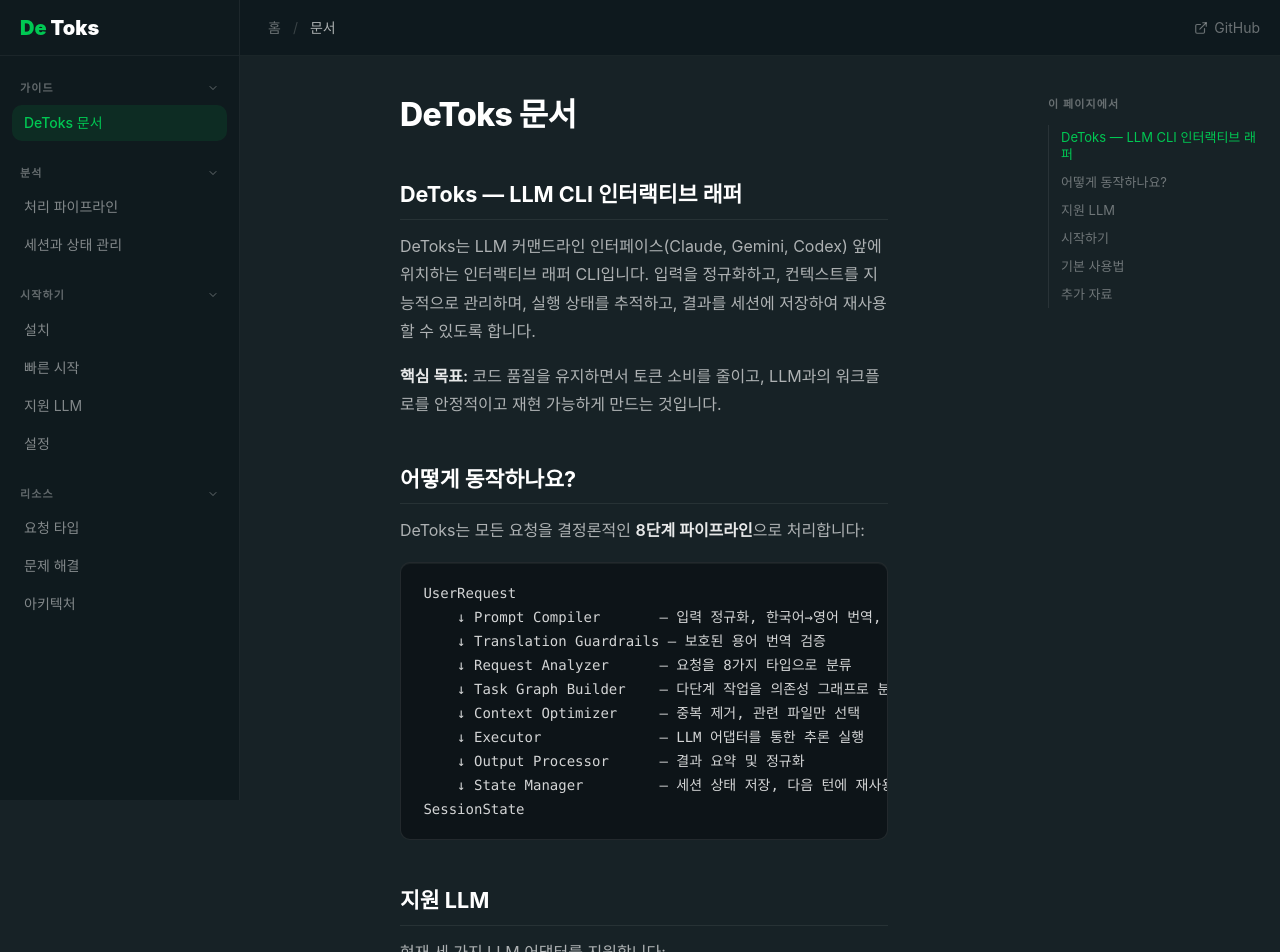
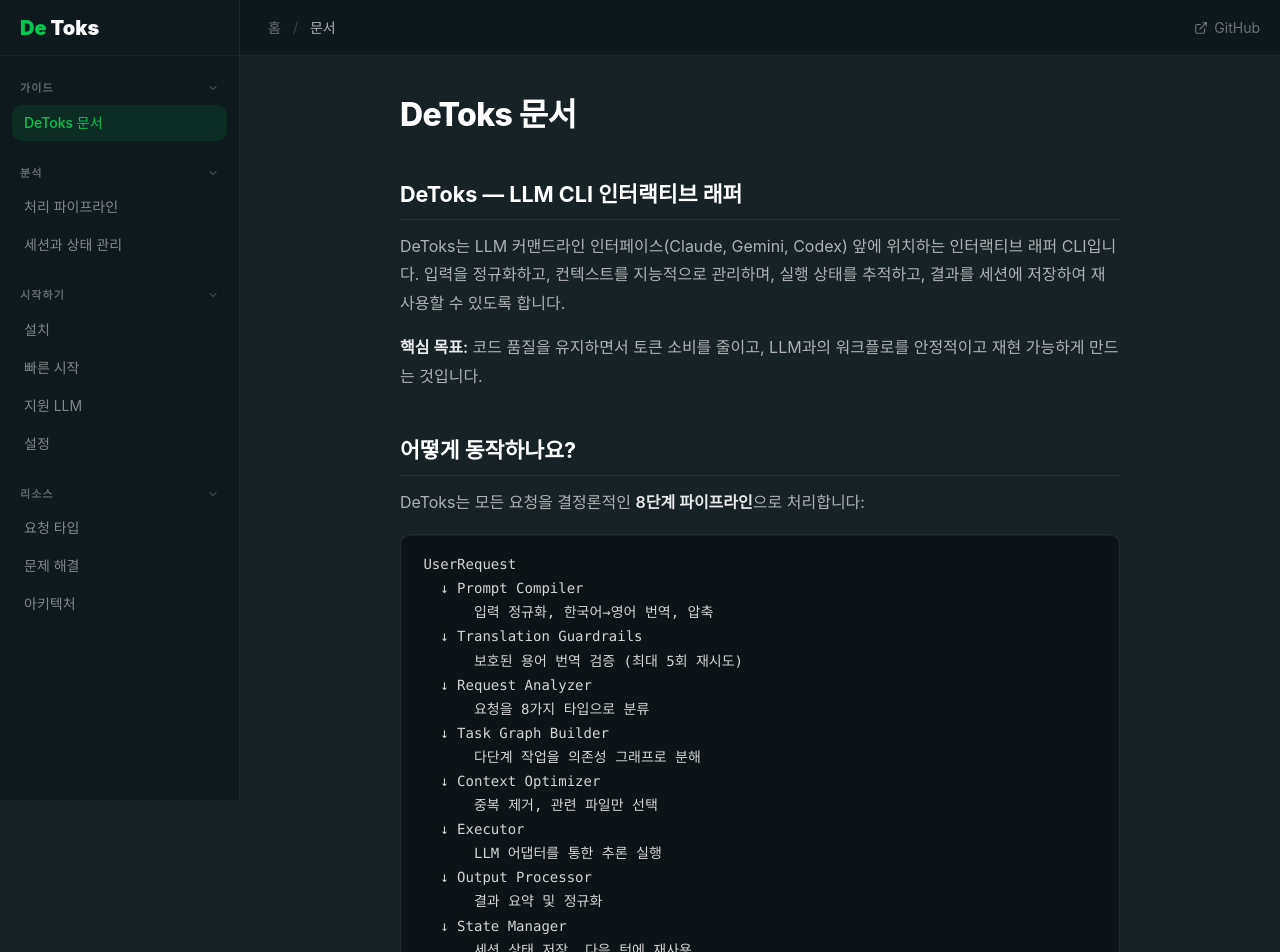
Before and after one commit to tok-it/detoks_web, a React (Vite) app: page /docs/overview in a window 1280 px wide. Shown: the top 952 px of the page. Built offline with nearby package versions, Linux system fonts and the light colour scheme.

Commit message:
fix: improve docs readability — widen content area and reformat code blocks

```diff
--- a/src/pages/docs/DocsLayout.tsx
+++ b/src/pages/docs/DocsLayout.tsx
@@ -49,7 +49,7 @@
   if (items.length === 0) return null;
 
   return (
-    <div className="hidden xl:block fixed right-6 top-24 w-52">
+    <div className="hidden 2xl:block fixed right-6 top-24 w-52">
       <p className="text-[11px] font-semibold uppercase tracking-widest text-white/35 mb-3">
         이 페이지에서
       </p>
@@ -211,7 +211,7 @@
         </header>
 
         {/* Content */}
-        <main className="max-w-3xl mx-auto px-6 pt-10 pb-28 xl:pr-64">
+        <main className="max-w-3xl mx-auto px-6 pt-10 pb-28 2xl:pr-56">
           <div className="doc-content">{children}</div>
         </main>
       </div>
--- a/src/pages/docs/pages/Overview.tsx
+++ b/src/pages/docs/pages/Overview.tsx
@@ -22,14 +22,22 @@
       </p>
       <pre>
         <code>{`UserRequest
-    ↓ Prompt Compiler       — 입력 정규화, 한국어→영어 번역, 압축
-    ↓ Translation Guardrails — 보호된 용어 번역 검증
-    ↓ Request Analyzer      — 요청을 8가지 타입으로 분류
-    ↓ Task Graph Builder    — 다단계 작업을 의존성 그래프로 분해
-    ↓ Context Optimizer     — 중복 제거, 관련 파일만 선택
-    ↓ Executor              — LLM 어댑터를 통한 추론 실행
-    ↓ Output Processor      — 결과 요약 및 정규화
-    ↓ State Manager         — 세션 상태 저장, 다음 턴에 재사용
+  ↓ Prompt Compiler
+      입력 정규화, 한국어→영어 번역, 압축
+  ↓ Translation Guardrails
+      보호된 용어 번역 검증 (최대 5회 재시도)
+  ↓ Request Analyzer
+      요청을 8가지 타입으로 분류
+  ↓ Task Graph Builder
+      다단계 작업을 의존성 그래프로 분해
+  ↓ Context Optimizer
+      중복 제거, 관련 파일만 선택
+  ↓ Executor
+      LLM 어댑터를 통한 추론 실행
+  ↓ Output Processor
+      결과 요약 및 정규화
+  ↓ State Manager
+      세션 상태 저장, 다음 턴에 재사용
 SessionState`}</code>
       </pre>
 
--- a/src/pages/docs/pages/TokenAnalytics.tsx
+++ b/src/pages/docs/pages/TokenAnalytics.tsx
@@ -29,8 +29,8 @@
       <h2 id="stage3">3단계 — Request Analyzer</h2>
       <p>요청을 8가지 표준 타입 중 하나로 분류합니다:</p>
       <pre>
-        <code>{`explore | analyze | create | modify
-validate | execute | document | plan`}</code>
+        <code>{`explore   analyze   create   modify
+validate  execute   document  plan`}</code>
       </pre>
       <p>
         각 타입에 대한 자세한 설명은{" "}
```
